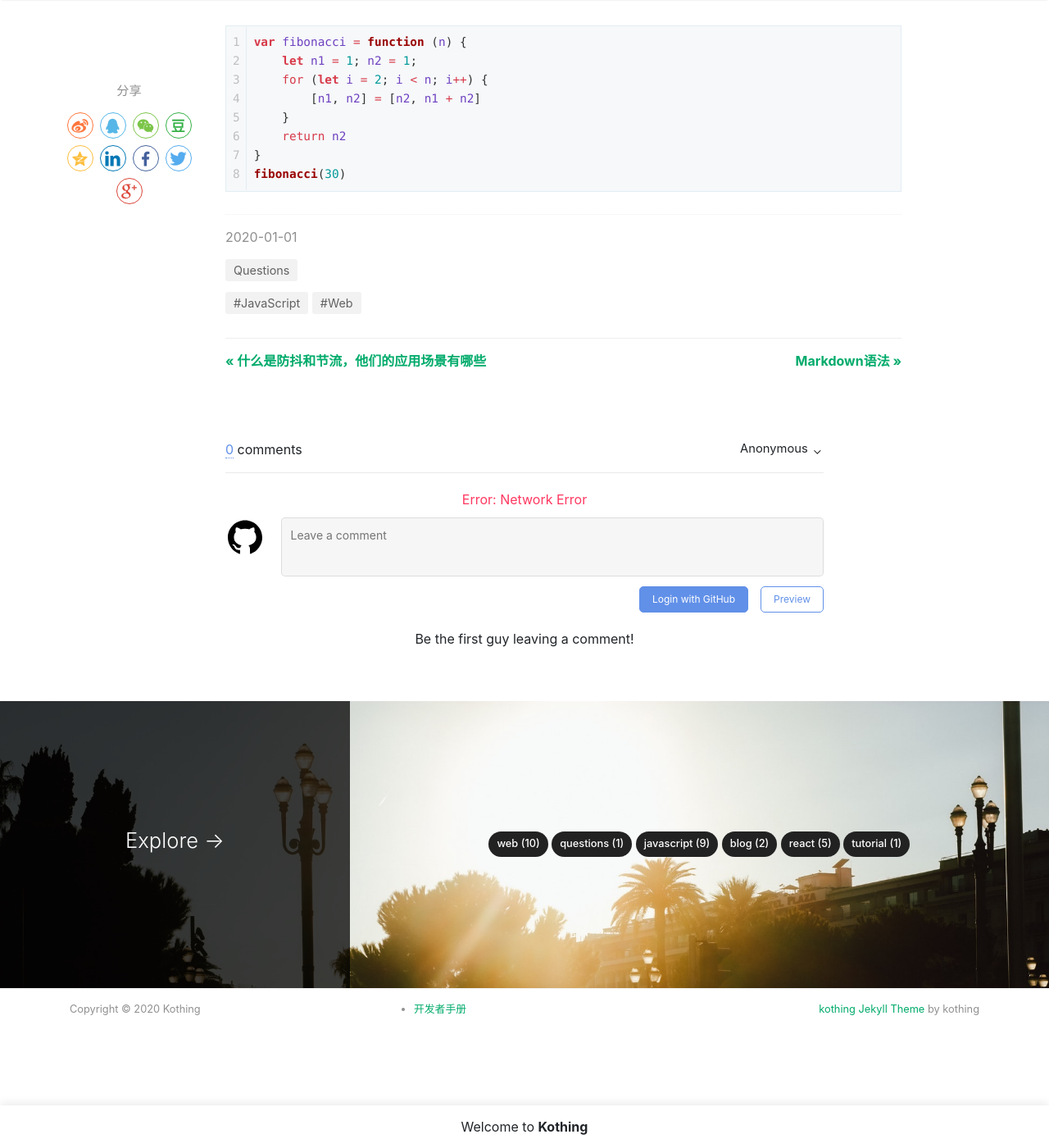
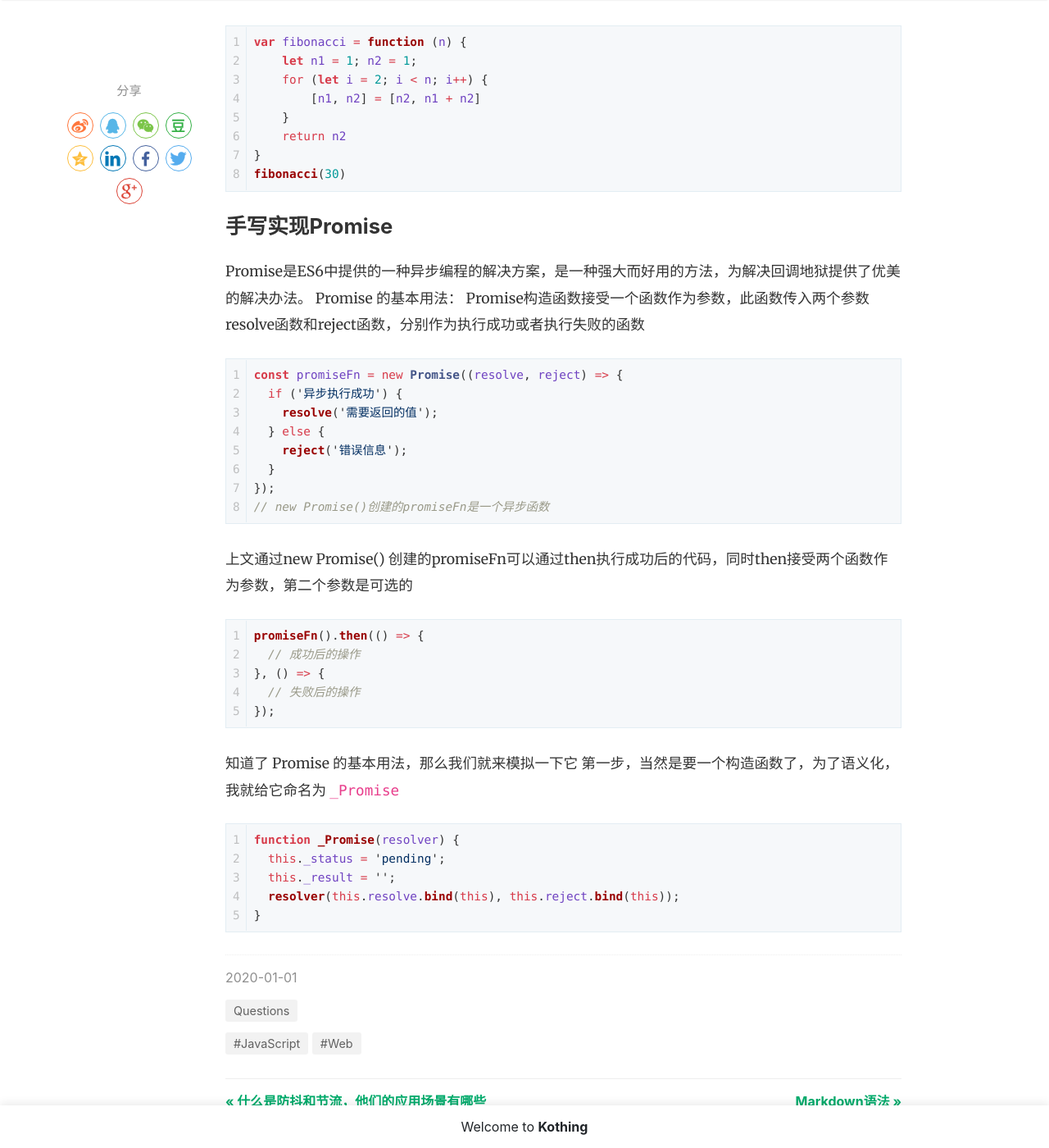
Before and after one commit to kothing/kothing.github.io, a Jekyll site: the page built from _posts/2020-01-01-front-end-questions-20201023.md, in a window 1280 px wide and 1400 px high, scrolled down 3848 px. Shown: the whole window at 82% size. Built offline with Jekyll 4.4.1, drawn with Linux system fonts in a browser that asks for light colours; nearby versions of some CDN libraries; comment, search, counter and statistics services are not loaded.

Commit message:
Update 2020-01-01-front-end-questions-20201023.md

````diff
--- a/_posts/2020-01-01-front-end-questions-20201023.md
+++ b/_posts/2020-01-01-front-end-questions-20201023.md
@@ -132,3 +132,36 @@ var fibonacci = function (n) {
 }
 fibonacci(30)
 ```
+
+## 手写实现Promise
+Promise是ES6中提供的一种异步编程的解决方案，是一种强大而好用的方法，为解决回调地狱提供了优美的解决办法。
+Promise 的基本用法：
+Promise构造函数接受一个函数作为参数，此函数传入两个参数resolve函数和reject函数，分别作为执行成功或者执行失败的函数
+```js
+const promiseFn = new Promise((resolve, reject) => {
+  if ('异步执行成功') {
+    resolve('需要返回的值');
+  } else {
+    reject('错误信息');
+  }
+});
+// new Promise()创建的promiseFn是一个异步函数
+```
+上文通过new Promise() 创建的promiseFn可以通过then执行成功后的代码，同时then接受两个函数作为参数，第二个参数是可选的
+```js
+promiseFn().then(() => {
+  // 成功后的操作
+}, () => {
+  // 失败后的操作
+});
+```
+
+知道了 Promise 的基本用法，那么我们就来模拟一下它
+第一步，当然是要一个构造函数了，为了语义化，我就给它命名为  `_Promise`
+```js
+function _Promise(resolver) {
+  this._status = 'pending';
+  this._result = '';
+  resolver(this.resolve.bind(this), this.reject.bind(this));
+}
+```
````
